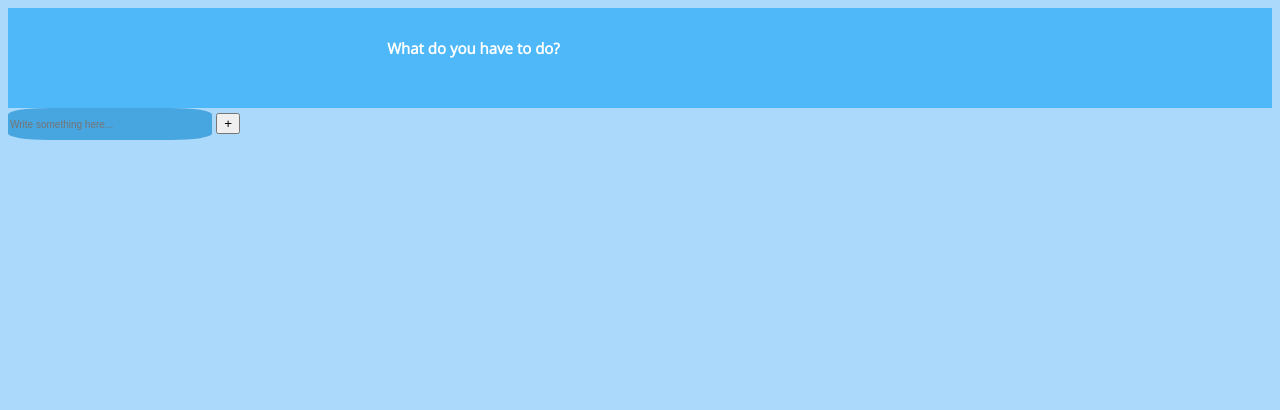
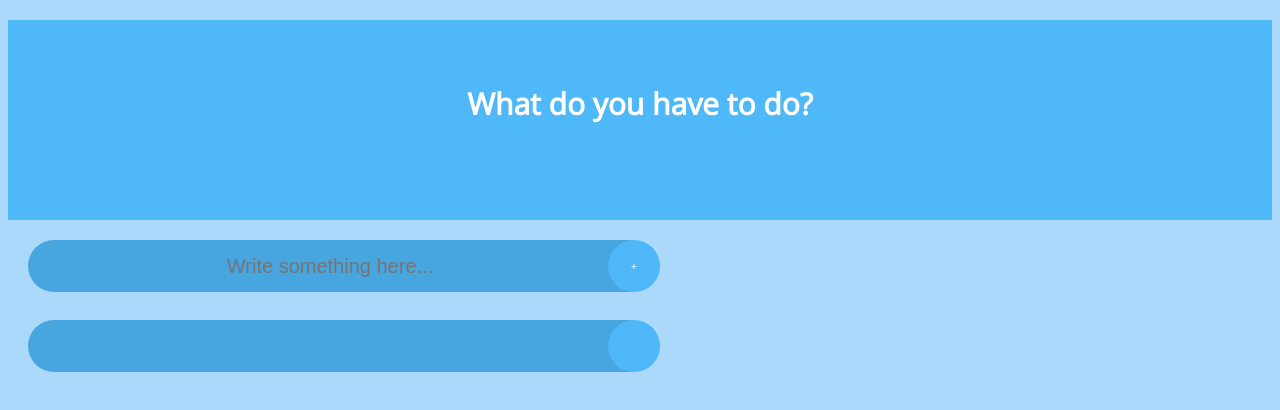
Before and after one commit to eglesim/To-Do-App, a website: page app/index.html in a window 1280 px wide. Drawn offline with nearby package versions, Linux system fonts and the light colour scheme.

Commit message:
HTML and CSS version no 2

```diff
--- a/app/index.html
+++ b/app/index.html
@@ -12,8 +12,12 @@
             <h1 id="Main-phrase">What do you have to do?</h1>
         </header>
         <main>
-            <input type="text" placeholder="Write something here..." id="Answer">
-            <button id="Add-button">+</button>
+               <input type="text" placeholder="Write something here..." class="first" id="Answer">
+               <button class="first-btn" id="Add-button">+</button>
+
+
+                <input type="text" class="second" id="to-do">
+                <button class="second-btn" id="Delete-button"></button>
         </main>
     </body>
 </html>
--- a/app/scss/style.scss
+++ b/app/scss/style.scss
@@ -1,33 +1,91 @@
 html {
     font-family: 'Open Sans', sans-serif;
     background-color: #aad9fb;
-    margin: auto;
+    -webkit-appearance:none;
 }
 
 header {
-    position: relative;
-    margin: auto;
     max-width: 100%;
-    height:100px;
+    height:200px;
     background-color: #4fb8f9;
 
     h1 {
-        position: absolute;
+        display: block;
+        text-align: center;
+        padding: 5%;
         top: 20%;
-        left: 30%;
         color: white;
-        font-size: 15px;
+        font-size: 30px;
 
     }
+
 }
 
-main {
-    input {
-       width: 200px;
-        height: 30px;
+main {  position: relative;
+
+        width: 100%;
+        height: 600px;
+
+
+     .first {
+        position: absolute;
+        top: 20px;
+        left: 20px;
+        display: flex;
+        flex-direction: column;
+        justify-content: center;
+        width: 600px;
+        height: 50px;
+        background-color: #47a5df;
+        border: none;
+        font-size: 20px;
+        text-align: center;
+        border-radius: 50px 0 0 50px;
+
+    }
+    .second {
+        position: absolute;
+        top: 100px;
+        left: 20px;
+        display: flex;
+        flex-direction: column;
+        justify-content: center;
+        width: 600px;
+        height: 50px;
+        background-color: #47a5df;
+        border: none;
+        font-size: 20px;
+        border-radius: 50px 0 0 50px;
+
+    }
+
+       .first-btn {
+        position: absolute;
+        top: 20px;
+        left: 600px;
+        background-color: #4fb8f9;
+        border: none;
+        color: white;
+        width: 52px;
+        height: 52px;
+        text-align: center;
+        display: inline-block;
         font-size: 10px;
-        background-color: #47a5df;
-        border-radius: 20%;
+        border-radius: 50%;
+     }
+
+   .second-btn{
+        position: absolute;
+        top: 100px;
+        left: 600px;
+        background-color: #4fb8f9;
         border: none;
+        color: white;
+        width: 52px;
+        height: 52px;
+        text-align: center;
+        display: inline-block;
+        font-size: 10px;
+        border-radius: 50%;
+     }
     }
-}
```
Also changed, not shown: app/style.css.
